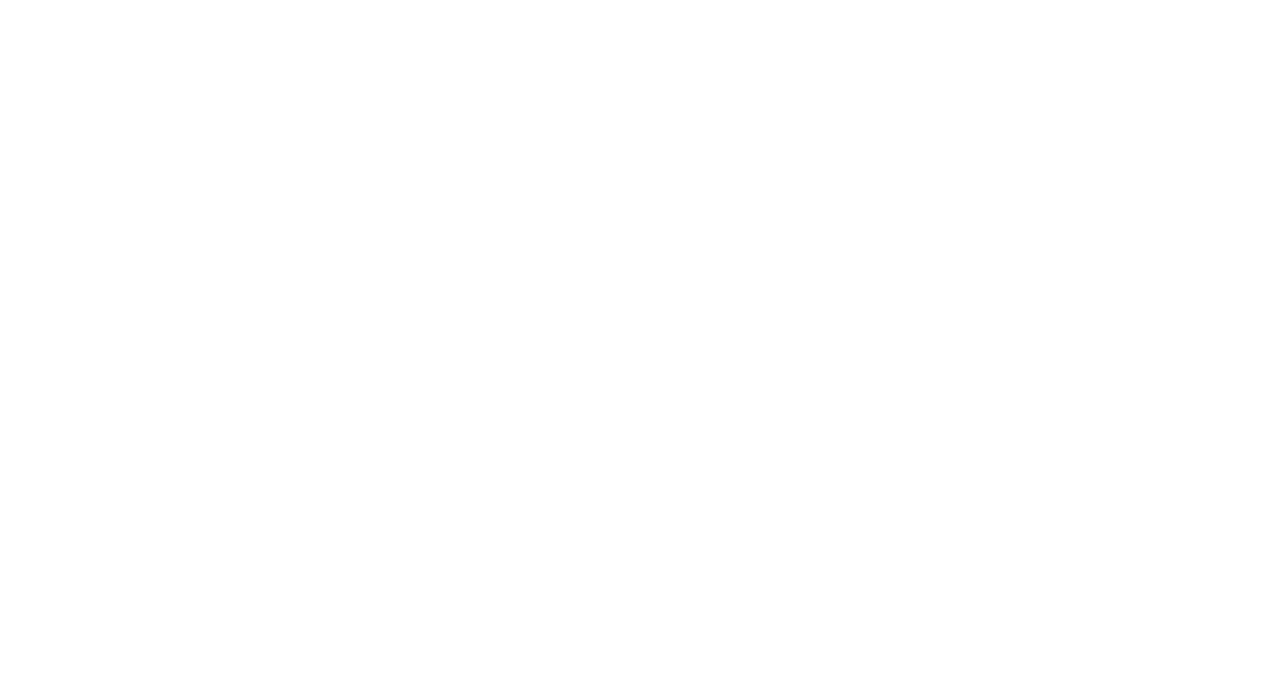
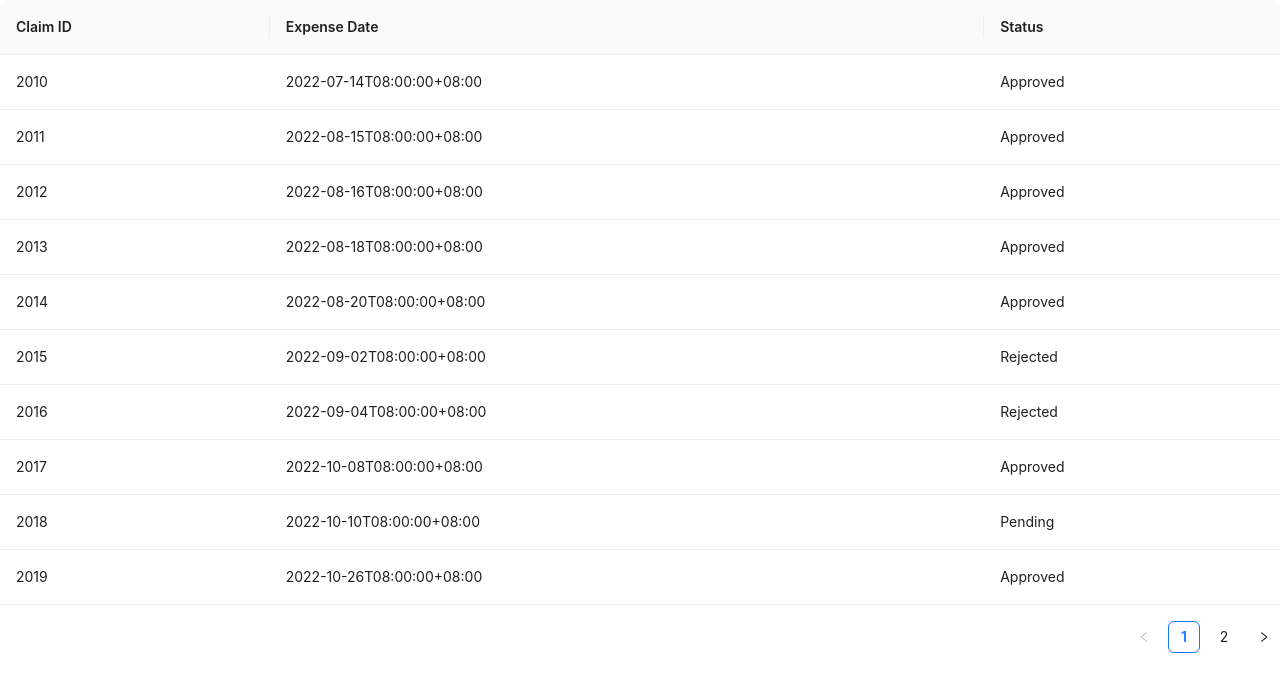
Before and after one commit to ongkahyuan/SEED2021, a React (Create React App) app in the folder my_react_app/: page / in a window 1280 px wide. Shown: the top 692 px of the page. Built offline with nearby package versions, Linux system fonts and the light colour scheme.

Commit message:
new table

```diff
--- a/my_react_app/src/App.js
+++ b/my_react_app/src/App.js
@@ -1,8 +1,10 @@
 import './App.css';
+import ClaimTable from './components/claims';
 
 function App() {
   return (
     <div className="App">
+      <ClaimTable />
     </div>
   );
 }
--- a/my_react_app/src/components/claims.js
+++ b/my_react_app/src/components/claims.js
@@ -1,38 +1,5 @@
-import { useState, useEffect } from 'react';
-import { Button, Space, Table } from 'antd';
-import axios from 'axios';
-import { useNavigate } from 'react-router-dom';
+import { Table } from 'antd';
 
-function claims() {
-    const [data, setData] = useState([]);
-
-    useEffect(() => {
-        const fetchClaims = async () => {
-            try {
-                const response = await axios.get('');
-                setData(response.data);
-            } catch (error) {
-                console.log(error);
-            }
-        };
-        fetchClaims();
-    }, []);
-
-    const handleDelete = async (record) => {
-        try {
-            const response = await axios.delete(`/${record.ClaimID}`);
-            message.success('Claim deleted successfully!');
-            setData(data.filter(item => item.ClaimID !== record.ClaimID));
-        } catch (error) {
-            console.log(error);
-            message.error('Failed to delete Claim!');
-        }
-    };
-
-    const handleEdit = () => {
-        let navigate = useNavigate();
-        navigate('/policy/:id');
-    }
 
 const columns = [
   {
@@ -40,6 +7,7 @@
     dataIndex: 'ClaimID',
     key: 'ClaimID',
   },
+  ,
   {
     title: 'Expense Date',
     dataIndex: 'ExpenseDate',
@@ -49,41 +17,239 @@
     title: 'Status',
     dataIndex: 'Status',
     key: 'Status',
-            onFilter: (value, record) => record.name.indexOf(value) === 0,
-            sorter: (a, b) => a.name.length - b.name.length,
-            sortDirections: ['descend'],
+  },
+];
+
+const data = [
+  {
+   "ClaimID": 2010,
+   "InsuranceID": 1009,
+   "FirstName": "Martin",
+   "LastName": "Ong",
+   "ExpenseDate": "2022-07-14T08:00:00+08:00",
+   "Amount": 100.00,
+   "Purpose": "Dentist",
+   "FollowUp": 0,
+   "PreviousClaimID": null,
+   "Status": "Approved",
+   "LastEditedClaimDate": "2022-07-15T12:22:45+08:00"
   },
   {
-            title: 'Operation',
-            key: 'action',
-            render: (_, record) => (
-                <Space size="middle">
-                    <Button
-                        color="primary" className="px-4"
-                        onClick={handleEdit}>
-                        Edit
-                    </Button>
-                    <Popconfirm
-                        title="Are you sure you want to delete this claim?"
-                        onConfirm={() => handleDelete(record)}
-                    >
-                        <Button type="link" danger>
-                            Delete
-                        </Button>
-                    </Popconfirm>)
-                    : null
-                </Space>
-            ),
+   "ClaimID": 2011,
+   "InsuranceID": 1008,
+   "FirstName": "John",
+   "LastName": "Tan",
+   "ExpenseDate": "2022-08-15T08:00:00+08:00",
+   "Amount": 100.00,
+   "Purpose": "Outpatient Claim",
+   "FollowUp": 0,
+   "PreviousClaimID": null,
+   "Status": "Approved",
+   "LastEditedClaimDate": "2022-08-16T19:35:53+08:00"
   },
+  {
+   "ClaimID": 2012,
+   "InsuranceID": 1005,
+   "FirstName": "Mary",
+   "LastName": "Lee",
+   "ExpenseDate": "2022-08-16T08:00:00+08:00",
+   "Amount": 200.00,
+   "Purpose": "Specialist Visit",
+   "FollowUp": 0,
+   "PreviousClaimID": null,
+   "Status": "Approved",
+   "LastEditedClaimDate": "2022-08-17T12:28:46+08:00"
+  },
+  {
+   "ClaimID": 2013,
+   "InsuranceID": 1007,
+   "FirstName": "Mary",
+   "LastName": "Lee",
+   "ExpenseDate": "2022-08-18T08:00:00+08:00",
+   "Amount": 5000.00,
+   "Purpose": "Car Repairs",
+   "FollowUp": 0,
+   "PreviousClaimID": null,
+   "Status": "Approved",
+   "LastEditedClaimDate": "2022-08-19T11:16:32+08:00"
+  },
+  {
+   "ClaimID": 2014,
+   "InsuranceID": 1008,
+   "FirstName": "John",
+   "LastName": "Tan",
+   "ExpenseDate": "2022-08-20T08:00:00+08:00",
+   "Amount": 100.00,
+   "Purpose": "Outpatient Claim",
+   "FollowUp": 0,
+   "PreviousClaimID": null,
+   "Status": "Approved",
+   "LastEditedClaimDate": "2022-08-29T16:42:51+08:00"
+  },
+  {
+   "ClaimID": 2015,
+   "InsuranceID": 1009,
+   "FirstName": "Martin",
+   "LastName": "Ong",
+   "ExpenseDate": "2022-09-02T08:00:00+08:00",
+   "Amount": 100.00,
+   "Purpose": "Outpatient Claim",
+   "FollowUp": 0,
+   "PreviousClaimID": null,
+   "Status": "Rejected",
+   "LastEditedClaimDate": "2022-09-03T10:30:00+08:00"
+  },
+  {
+   "ClaimID": 2016,
+   "InsuranceID": 1008,
+   "FirstName": "John",
+   "LastName": "Tan",
+   "ExpenseDate": "2022-09-04T08:00:00+08:00",
+   "Amount": 100.00,
+   "Purpose": "Outpatient Claim",
+   "FollowUp": 0,
+   "PreviousClaimID": null,
+   "Status": "Rejected",
+   "LastEditedClaimDate": "2022-09-05T13:25:29+08:00"
+  },
+  {
+   "ClaimID": 2017,
+   "InsuranceID": 1005,
+   "FirstName": "Mary",
+   "LastName": "Lee",
+   "ExpenseDate": "2022-10-08T08:00:00+08:00",
+   "Amount": 200.00,
+   "Purpose": "Specialist Visit Follow Up",
+   "FollowUp": 1,
+   "PreviousClaimID": 2013,
+   "Status": "Approved",
+   "LastEditedClaimDate": "2022-10-09T13:08:24+08:00"
+  },
+  {
+   "ClaimID": 2018,
+   "InsuranceID": 1011,
+   "FirstName": "John",
+   "LastName": "Tan",
+   "ExpenseDate": "2022-10-10T08:00:00+08:00",
+   "Amount": 3000.00,
+   "Purpose": "Aircon Repair",
+   "FollowUp": 0,
+   "PreviousClaimID": null,
+   "Status": "Pending",
+   "LastEditedClaimDate": "2022-10-15T17:45:52+08:00"
+  },
+  {
+   "ClaimID": 2019,
+   "InsuranceID": 1009,
+   "FirstName": "Martin",
+   "LastName": "Ong",
+   "ExpenseDate": "2022-10-26T08:00:00+08:00",
+   "Amount": 100.00,
+   "Purpose": "Dentist",
+   "FollowUp": 0,
+   "PreviousClaimID": null,
+   "Status": "Approved",
+   "LastEditedClaimDate": "2022-10-28T13:08:24+08:00"
+  },
+  {
+   "ClaimID": 2020,
+   "InsuranceID": 1009,
+   "FirstName": "Martin",
+   "LastName": "Ong",
+   "ExpenseDate": "2023-01-03T08:00:00+08:00",
+   "Amount": 100.00,
+   "Purpose": "Outpatient Claim",
+   "FollowUp": 0,
+   "PreviousClaimID": null,
+   "Status": "Approved",
+   "LastEditedClaimDate": "2023-01-05T12:53:04+08:00"
+  },
+  {
+   "ClaimID": 2021,
+   "InsuranceID": 1011,
+   "FirstName": "John",
+   "LastName": "Tan",
+   "ExpenseDate": "2022-12-20T08:00:00+08:00",
+   "Amount": 2000.00,
+   "Purpose": "Engine Repair",
+   "FollowUp": 0,
+   "PreviousClaimID": null,
+   "Status": "Approved",
+   "LastEditedClaimDate": "2023-01-06T11:24:32+08:00"
+  },
+  {
+   "ClaimID": 2022,
+   "InsuranceID": 1005,
+   "FirstName": "Mary",
+   "LastName": "Lee",
+   "ExpenseDate": "2023-01-09T08:00:00+08:00",
+   "Amount": 200.00,
+   "Purpose": "Specialist Visit Follow Up",
+   "FollowUp": 1,
+   "PreviousClaimID": 2017,
+   "Status": "Approved",
+   "LastEditedClaimDate": "2023-01-09T17:23:56+08:00"
+  },
+  {
+   "ClaimID": 2023,
+   "InsuranceID": 1016,
+   "FirstName": "Irene",
+   "LastName": "Lim",
+   "ExpenseDate": "2023-02-11T08:00:00+08:00",
+   "Amount": 100.00,
+   "Purpose": "Overseas Injury",
+   "FollowUp": 0,
+   "PreviousClaimID": null,
+   "Status": "Approved",
+   "LastEditedClaimDate": "2023-02-16T15:32:24+08:00"
+  },
+  {
+   "ClaimID": 2024,
+   "InsuranceID": 1009,
+   "FirstName": "Martin",
+   "LastName": "Ong",
+   "ExpenseDate": "2023-02-23T08:00:00+08:00",
+   "Amount": 100.00,
+   "Purpose": "Dentist",
+   "FollowUp": 0,
+   "PreviousClaimID": null,
+   "Status": "Pending",
+   "LastEditedClaimDate": "2023-02-25T17:33:58+08:00"
+  },
+  {
+   "ClaimID": 2027,
+   "InsuranceID": 1016,
+   "FirstName": "Irene",
+   "LastName": "Lim",
+   "ExpenseDate": "2023-02-11T08:00:00+08:00",
+   "Amount": 200.00,
+   "Purpose": "Lost Baggage",
+   "FollowUp": 0,
+   "PreviousClaimID": null,
+   "Status": "Pending",
+   "LastEditedClaimDate": "2023-02-25T17:39:42+08:00"
+  },
+  {
+   "ClaimID": 2028,
+   "ExpenseDate": "2023-02-28T08:00:00+08:00",
+   "Status": "Pending",
+  },
+  {
+   "ClaimID": 2025,
+   "ExpenseDate": "2023-02-28T08:00:00+08:00",
+   "Status": "Pending",
+  },
+  {
+   "ClaimID": 2026,
+   "ExpenseDate": "2023-03-10T08:00:00+08:00",
+   "Status": "Approved",
+  }
 ];
+
+const ClaimTable = () => {
   return (
-        <div>
-            <Table
-                dataSource={data}
-                columns={columns}
-                style={{ margin: '0 auto', padding: '40px' }}
-            />
-        </div>
+    <Table columns={columns} dataSource={data} />
   );
-}
-export default claims;
+};
+
+export default ClaimTable;
```
Lines whose indentation alone changed are shown as unchanged.
